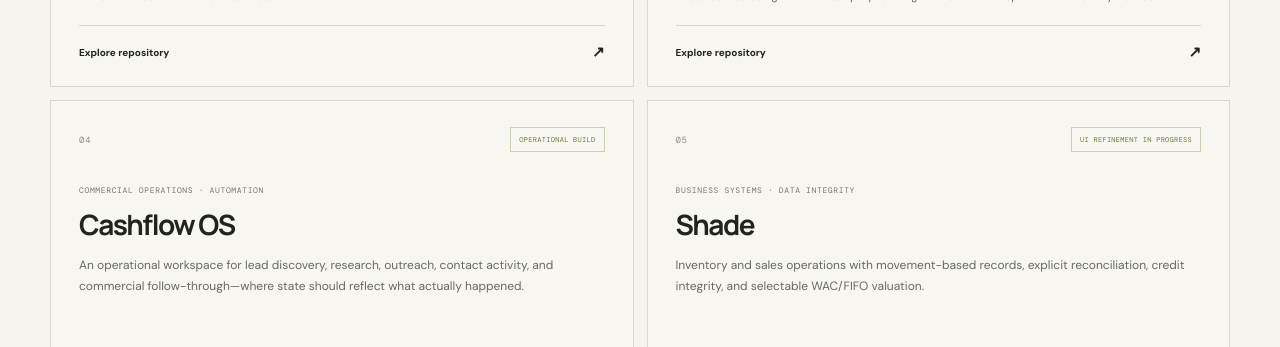
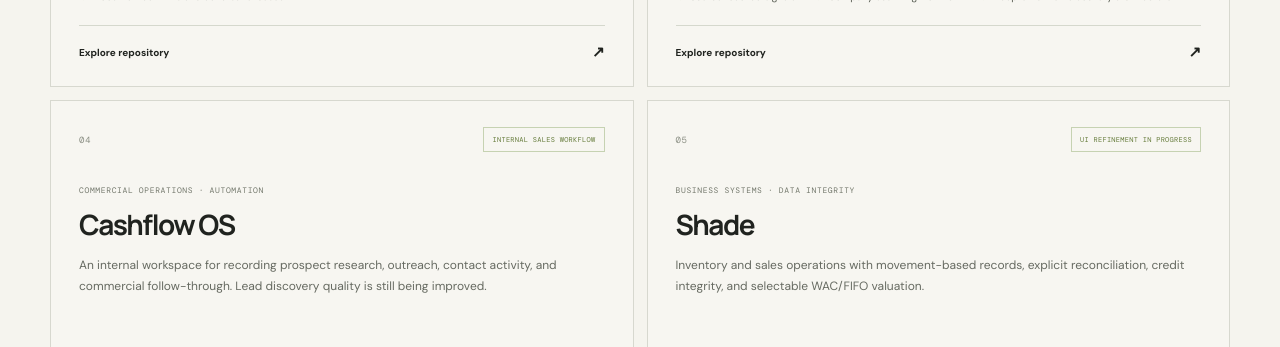
Before and after one commit to Udene1/Green-Token, a Next.js app: page / in a window 1280 px wide. Shown: the part 1980-2327 px from the top of the page. Built offline with nearby package versions, Linux system fonts and the light colour scheme.

Commit message:
content(portfolio): clarify Cashflow OS maturity

```diff
--- a/app/page.tsx
+++ b/app/page.tsx
@@ -37,10 +37,10 @@ const projects = [
     name: "Cashflow OS",
     type: "Commercial operations · Automation",
     description:
-      "An operational workspace for lead discovery, research, outreach, contact activity, and commercial follow-through—where state should reflect what actually happened.",
+      "An internal workspace for recording prospect research, outreach, contact activity, and commercial follow-through. Lead discovery quality is still being improved.",
     proof: ["Persistent activity history", "Gmail-connected outreach", "Lead-to-conversation workflow"],
     href: "https://github.com/Udene1/Cashflow-os",
-    status: "Operational build",
+    status: "Internal sales workflow",
     className: "project-card"
   },
   {
```
